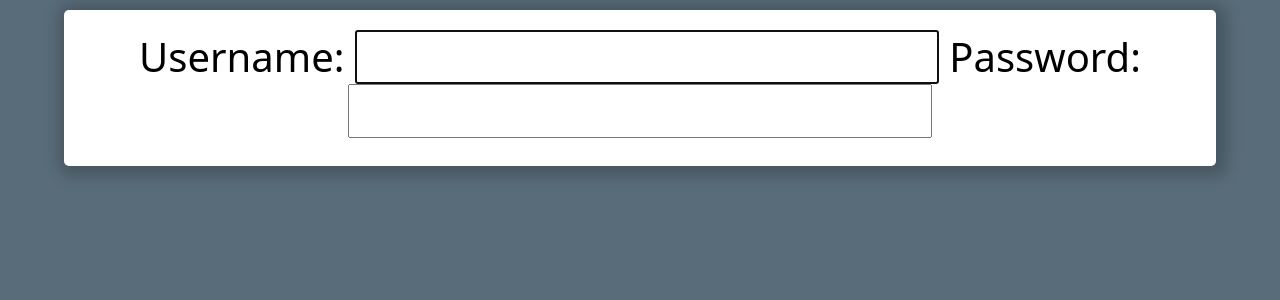
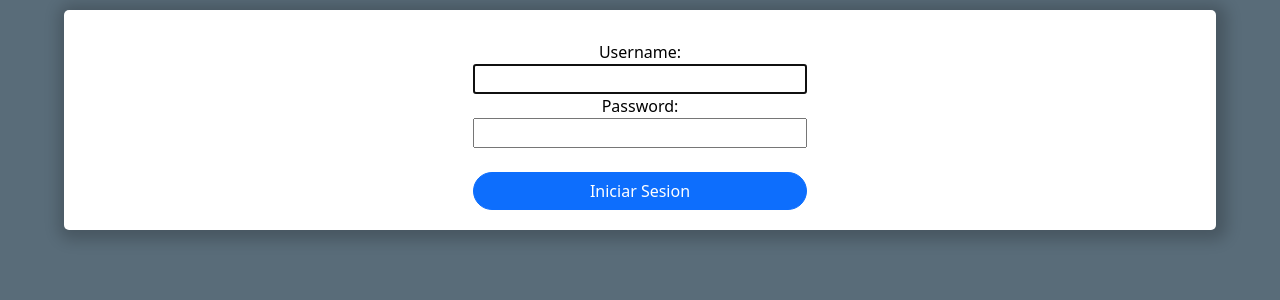
Before and after one commit to ItzaeRb/tecnoBlog, a Django app: page /login/ in a window 1280 px wide. Shown: the part 56-356 px from the top of the page. Run offline with Django 4.2, Linux system fonts and the light colour scheme; some libraries are stand-ins or nearby versions.

Commit message:
Cambios en los estilos css del login

```diff
--- a/tecnoBlog/static/css/myestilo.css
+++ b/tecnoBlog/static/css/myestilo.css
@@ -47,13 +47,22 @@ nav{
     text-align: center;
 }
 
+.login{
+    display: flex;
+    width: 30%;
+    height: auto;
+    margin:auto;
+    margin-top: 10px;
+    flex-direction: column;
+}
+
+
 .contenido_home{
     display: flex;
     width: 90%;
     height: auto;
     margin:auto;
     margin-top: 10px;
-    display: flex;
     flex-direction: column;
     background-color: white;
     border-radius: 5px;
--- a/tecnoBlog/template/login.html
+++ b/tecnoBlog/template/login.html
@@ -3,7 +3,11 @@
 {% block content %}
 
 <div class="contenido_home">
-    <h1>{{form}}</h1>
+  <div class="login">
+    {{form}}
+    <br>
+    <button class="btn btn-primary btndj" type="submit" >Iniciar Sesion</button>
   </div>
+</div>
 
 {% endblock %}
--- a/tecnoBlog/template/verPosts.html
+++ b/tecnoBlog/template/verPosts.html
@@ -9,11 +9,12 @@
                 <label for=""> Publicado por: {{ blog.autor }}</label>
                 <br>
                 <p>{{ blog.fecha }}</p>
-                <p>{{ blog.contenido }}</p>
+                <p>{{ blog.contenido | safe }}</p>
                 <a class="leerMas" href="">Leer mas ></a>
             </div>
             <br>
         {% endfor %}
+        <br>
     </div>
     <br>
     <div class="div_btn">
--- a/tecnoBlog/views.py
+++ b/tecnoBlog/views.py
@@ -26,6 +26,7 @@ def login_request(request):
     form = AuthenticationForm()
     return render(request, "login.html", {"form":form})
 
+
 def registroUsuario(request):
     form = UserRegisterForm(request.POST)
     if request.method == "POST":
@@ -37,6 +38,8 @@ def registroUsuario(request):
             return render(request, "registroUsuario.html", {"form":form})
     form = UserRegisterForm()
     return render(request, "registroUsuario.html", {"form":form})
+
+
 
 def verPosts(request=None):
     blogs = Blogs.objects.all() #Trae todo
```
Also changed, not shown: db.sqlite3.
